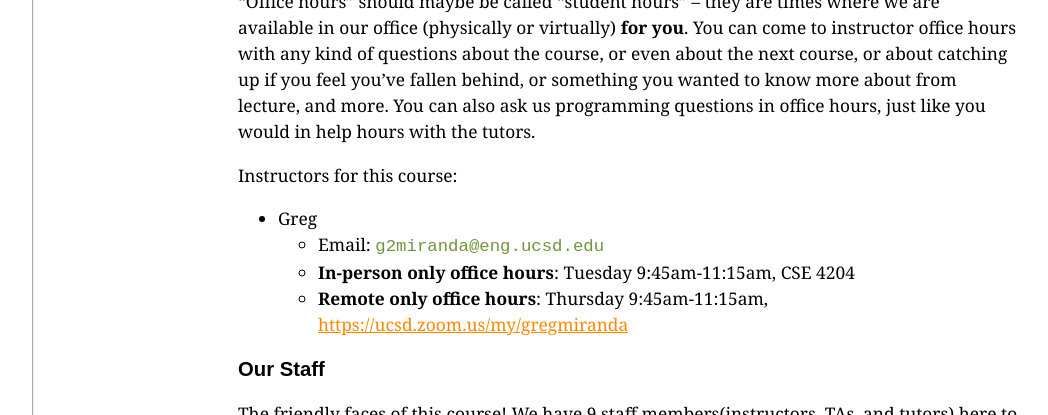
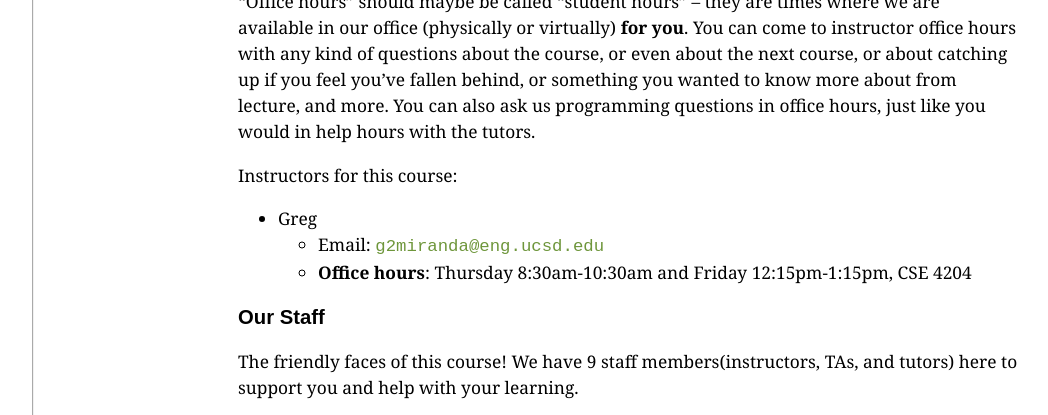
Before and after one commit to ucsd-cse12-f22/ucsd-cse12-f22.github.io, a Jekyll site: the page built from help-hours.md, in a window 1280 px wide and 900 px high, scrolled down 3444 px, cut to the strip 0-415 px from the top of the window. Shown: the whole strip, without its empty margins (56-1104 px from the left). Built offline with Jekyll 4.4.1, drawn with Linux system fonts in a browser that asks for light colours.

Commit message:
Update help-hours.md

```diff
--- a/help-hours.md
+++ b/help-hours.md
@@ -20,8 +20,7 @@ that you may meet with tutors and TAs to receive help. Office hours to meet with
 are a different option, and are explained later on this page.
 
 The process for getting help can be found in the
-[Tutoring Procedurs](https://docs.google.com/document/d/1RKFiLzcTFuxARbkcJtdn1VaDhTwzS_KExWzXD6Rrfj4/edit?usp=sharing)
-document.
+[Tutoring Procedurs](https://docs.google.com/document/d/1RKFiLzcTFuxARbkcJtdn1VaDhTwzS_KExWzXD6Rrfj4/edit?usp=sharing){:target="_blank"} document.
 
 Once you've submitted a ticket, a staff member will accept your ticket when available. You will get
 updates in autograder about your ticket once you file it.
@@ -70,12 +69,11 @@ help hours with the tutors.
 Instructors for this course:
 - Greg
   - Email: `g2miranda@eng.ucsd.edu`
-  - **In-person only office hours**: Tuesday 9:45am-11:15am, CSE 4204
-  - **Remote only office hours**: Thursday 9:45am-11:15am, [https://ucsd.zoom.us/my/gregmiranda](https://ucsd.zoom.us/my/gregmiranda)
+  - **Office hours**: Thursday 8:30am-10:30am and Friday 12:15pm-1:15pm, CSE 4204
 
 ### Our Staff
 The friendly faces of this course! We have 9 staff members(instructors, TAs, and tutors) here
 to support you and help with your learning.
 
 <iframe src="https://docs.google.com/spreadsheets/d/e/2PACX-1vRx2JnJQRN9oF2m0go0BF2_ATVnkcOOc4JvhoVF8dbgxSQ_nEN1mYl8XWz1vNIAXtLuetL-AIDII6f_/pubhtml?widget=true&amp;headers=false"
-width="100%" height="630px"></iframe>
+width="100%" height="730px"></iframe>
```
